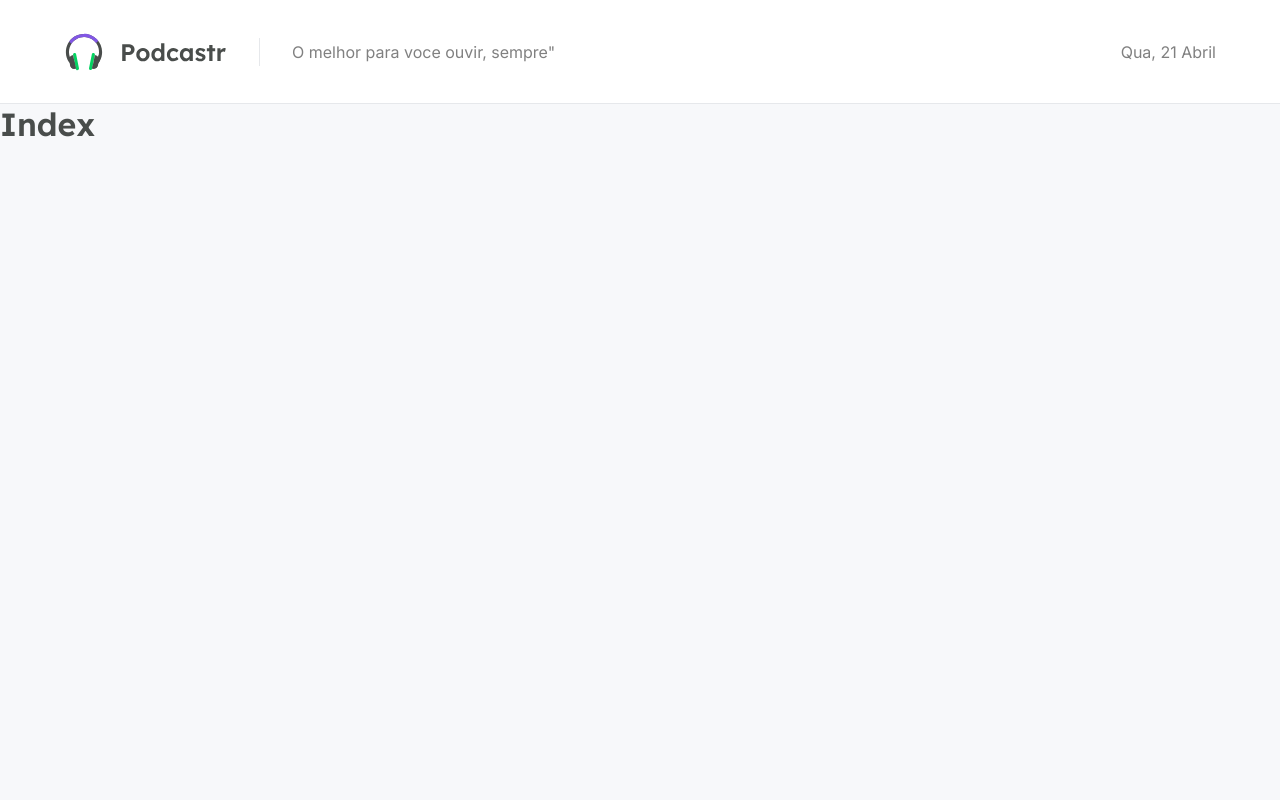
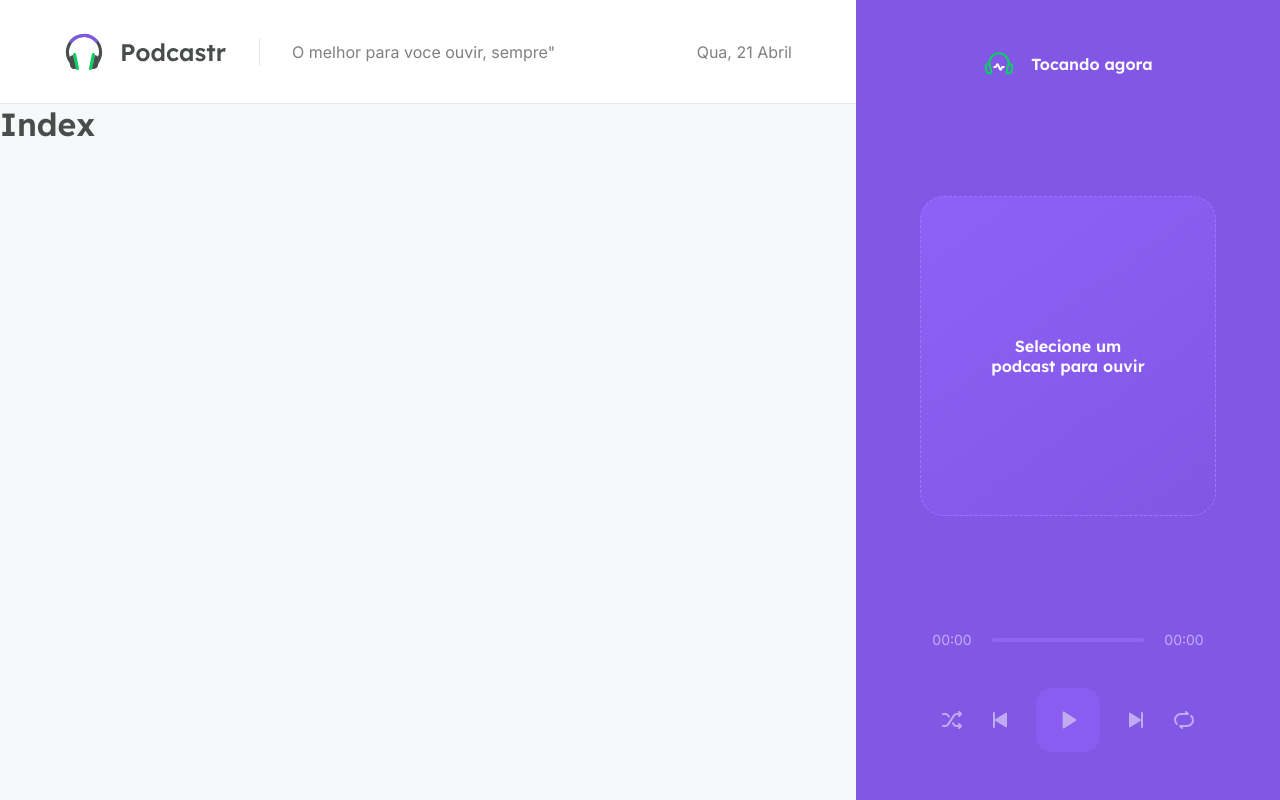
Before and after one commit to LeoSanGo/nlw5-react-podcastr, a Next.js app in the folder podcastrnext/: page / in a window 1280 px wide. Built offline with nearby package versions, Linux system fonts and the light colour scheme.

Commit message:
Ajustando o player de execução e scss

```diff
--- a/podcastrnext/src/components/Player/index.tsx
+++ b/podcastrnext/src/components/Player/index.tsx
@@ -1,3 +1,44 @@
+import styles from "./styles.module.scss";
+
 export function Player() {
-  return <div></div>;
+  return (
+    <div className={styles.playerContainer}>
+      <header>
+        <img src="/playing.svg" alt="Tocando agora" />
+        <strong>Tocando agora</strong>
+      </header>
+
+      <div className={styles.emptyPlayer}>
+        <strong>Selecione um podcast para ouvir</strong>
+      </div>
+
+      <footer className={styles.empty}>
+        <div className={styles.progress}>
+          <span>00:00</span>
+          <div className={styles.slider}>
+            <div className={styles.emptySlider} />
+          </div>
+          <span>00:00</span>
+        </div>
+
+        <div className={styles.buttons}>
+          <button type="button">
+            <img src="/shuffle.svg" alt="Embaralhar" />
+          </button>
+          <button type="button">
+            <img src="/play-previous.svg" alt="Tocar anterior" />
+          </button>
+          <button type="button" className={styles.playButton}>
+            <img src="/play.svg" alt="Tocar" />
+          </button>
+          <button type="button">
+            <img src="/play-next.svg" alt="Tocar próxima" />
+          </button>
+          <button type="button">
+            <img src="/repeat.svg" alt="Repetir" />
+          </button>
+        </div>
+      </footer>
+    </div>
+  );
 }
--- a/podcastrnext/src/components/Player/styles.module.scss
+++ b/podcastrnext/src/components/Player/styles.module.scss
@@ -1,2 +1,96 @@
 .playerContainer {
+  padding: 3rem 4rem;
+  width: 26.5rem;
+  height: 100vh;
+
+  background: var(--purple-500);
+  color: var(--white);
+
+  display: flex;
+  flex-direction: column;
+  align-items: center;
+  justify-content: space-between;
+
+  header {
+    display: flex;
+    align-items: center;
+    gap: 1rem;
+  }
+
+  strong {
+    font-family: Lexend, sans-serif;
+    font-weight: 600;
+  }
+
+  footer {
+    align-self: stretch;
+
+    &.empty {
+      opacity: 0.5;
+    }
+  }
 }
+
+.emptyPlayer {
+  width: 100%;
+  height: 20rem;
+  border: 1.5px dashed var(--purple-300);
+  border-radius: 1.5rem;
+  background: linear-gradient(
+    143.8deg,
+    rgba(145, 100, 250, 0.8) 0%,
+    rgba(0, 0, 0, 0) 100%
+  );
+
+  padding: 4rem;
+  text-align: center;
+
+  display: flex;
+  align-items: center;
+  justify-content: center;
+}
+
+.progress {
+  display: flex;
+  align-items: center;
+  gap: 0.5rem;
+  font-size: 0.875rem;
+
+  span {
+    display: inline-block;
+    width: 4rem;
+    text-align: center;
+  }
+
+  .slider {
+    flex: 1;
+
+    .emptySlider {
+      width: 100%;
+      height: 4px;
+      background: var(--purple-300);
+      border-radius: 2px;
+    }
+  }
+}
+
+.buttons {
+  display: flex;
+  align-items: center;
+  justify-content: center;
+  margin-top: 2.5rem;
+  gap: 1.5rem;
+
+  button {
+    background: transparent;
+    border: 0;
+    font-size: 0;
+
+    &.playButton {
+      width: 4rem;
+      height: 4rem;
+      border-radius: 1rem;
+      background: var(--purple-400);
+    }
+  }
+}
--- a/podcastrnext/src/pages/_app.tsx
+++ b/podcastrnext/src/pages/_app.tsx
@@ -7,7 +7,7 @@
 
 function MyApp({ Component, pageProps }) {
   return (
-    <div className="{styles.wrapper}">
+    <div className={styles.wrapper}>
       <main>
         <Header />
         <Component {...pageProps} />
--- a/podcastrnext/src/styles/global.scss
+++ b/podcastrnext/src/styles/global.scss
@@ -5,20 +5,20 @@
 }
 
 :root {
-    --white: #FFF;
+  --white: #fff;
 
-    --gray-50: #F7F8FA;
-    --gray-100: #E6E8EB;
-    --gray-200: #AFB2B1;
+  --gray-50: #f7f8fa;
+  --gray-100: #e6e8eb;
+  --gray-200: #afb2b1;
   --gray-500: #808080;
-    --gray-800: #494D4B;
+  --gray-800: #494d4b;
 
-    --green-500: #04D361;
+  --green-500: #04d361;
 
-    --purple-300: #9F75FF;
-    --purple-400: #9164FA;
-    --purple-500: #8257E5;
-    --purple-800: #6F48C9;
+  --purple-300: #9f75ff;
+  --purple-400: #9164fa;
+  --purple-500: #8257e5;
+  --purple-800: #6f48c9;
 }
 
 @media (max-width: 1080px) {
@@ -37,12 +37,20 @@
   background: var(--gray-50);
 }
 
- body, input, textarea, button {
+body,
+input,
+textarea,
+button {
   font: 500 1rem Inter, sans-serif;
   color: var(--gray-500);
 }
 
- h1, h2, h3, h4, h5, h6 {
+h1,
+h2,
+h3,
+h4,
+h5,
+h6 {
   font-weight: 600;
   font-family: Lexend, sans-serif;
   color: var(--gray-800);
@@ -57,5 +65,5 @@
 }
 
 button {
-
+  cursor: pointer;
 }
```
Also changed, not shown: podcastrnext/src/pages/_document.tsx (+5 -2 lines). Lines whose indentation alone changed are shown as unchanged.
